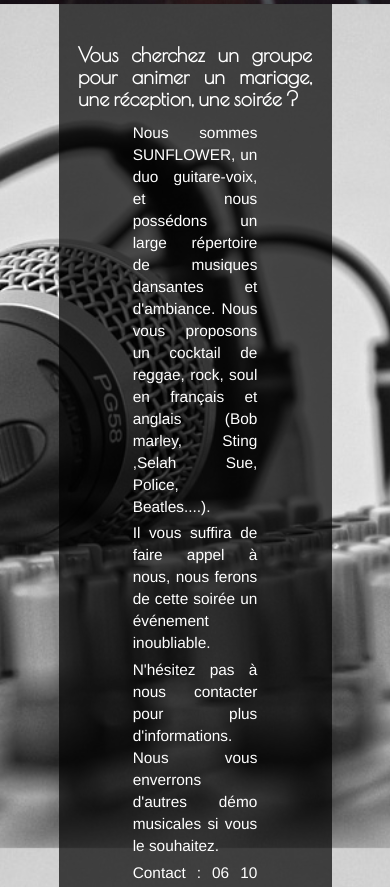
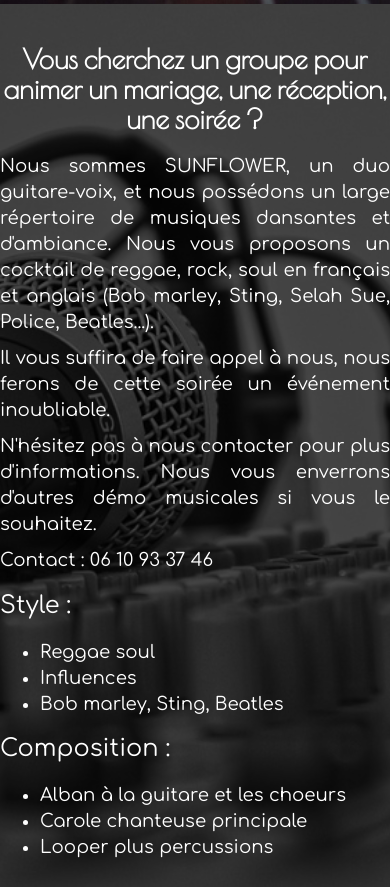
Before and after one commit to elo062/sunflower, a PHP site: page / in a window 390 px wide; the page is wider, and only the part inside the window is pictured. Shown: the part 1532-2419 px from the top of that part. Run offline with PHP 8.4, Linux system fonts and the light colour scheme; some libraries are stand-ins or nearby versions.

```diff
--- a/app/view/navigation.html.twig
+++ b/app/view/navigation.html.twig
@@ -16,8 +16,8 @@
                 <div class="contact">
                     <span>SUNFLOWER </span>
                     <span>
-                    <a href="tel:07.85.36.83.85">
-                    <i class="fa fa-phone" aria-hidden="true"></i>07.85.36.83.85
+                    <a href="tel: 06 10 93 37 46">
+                    <i class="fa fa-phone" aria-hidden="true"></i>06.10.93.37.46
                     </a>
                     </span>
                     <span><a href="mailto:contact@sunflower.com"><i class="fa fa-envelope" aria-hidden="true"></i>Envoyer un mail</a></span>
--- a/app/view/presentation.html.twig
+++ b/app/view/presentation.html.twig
@@ -1,11 +1,14 @@
 <section id="presentation">
-    <div>
+    <div class="container">
+        <div class="col-sm-12 col-lg-offset-1 col-lg-10">
+            <div class="row">
               <h2>﻿Vous cherchez un groupe pour animer un mariage, une réception, une soirée ?</h2>
-        <p>Nous sommes SUNFLOWER, un duo guitare-voix, et nous possédons un large répertoire de musiques dansantes et d'ambiance. Nous vous proposons un cocktail de reggae, rock, soul en français et anglais (Bob marley, Sting ,Selah Sue, Police, Beatles....).</p>
+                <p>Nous sommes SUNFLOWER, un duo guitare-voix, et nous possédons un large répertoire de musiques dansantes et d'ambiance. Nous vous proposons un cocktail de reggae, rock, soul en français et anglais (Bob marley, Sting, Selah Sue, Police, Beatles...).</p>
                 <p>Il vous suffira de faire appel à nous, nous ferons de cette soirée un événement inoubliable.</p>
                 <p>N'hésitez pas à nous contacter pour plus d'informations. Nous vous enverrons d'autres démo musicales si vous le souhaitez.</p>
                 <p>Contact : 06 10 93 37 46</p>
-        <h2>Style :</h2>
+
+               <h3>Style :</h3>
                 <p>
                 <ul>
                     <li>Reggae soul</li>
@@ -13,7 +16,7 @@
                     <li>Bob marley, Sting, Beatles</li>
                 </ul>
                 </p>
-        <h2>Composition :</h2>
+              <h3>Composition :</h3>
                 <p>
                 <ul>
                     <li>Alban à la guitare et les choeurs</li>
@@ -22,4 +25,6 @@
                 </ul>
                 </p>
             </div>
+        </div>
+    </div>
 </section>
--- a/assets/css/sass/style.scss
+++ b/assets/css/sass/style.scss
@@ -146,8 +146,6 @@ section h1 {
   margin:0;
 }
 
-/*on différencie la couleur 1 section sur 2*/
-
 #accueil{
   background-image: url('https://j.gifs.com/vo26nm.gif');
   background-repeat:no-repeat;
@@ -164,26 +162,36 @@ section h1 {
   background-position: center center;
 }
 
-#presentation div{
+#presentation .container{
   color: white;
   background-color: rgba(000, 000, 000, 0.7);
-  margin: auto;
+  //margin: auto;
   text-align: justify;
-  width: 70%;
-  padding: 5%;
-  font-size: 1.1em;
+  //width: 70%;
+  padding: 5% 0;
+  font-size: 1.3em;
+  font-family: 'Comfortaa';
 }
 
 #presentation div p, ul{
-  margin: 2%;
-  padding: 0px 50px;
+  //margin: 2%;
+  //padding: 0px 50px;
 }
 
 #presentation div h2{
   font-family: 'Poiret One', cursive;
   font-weight: bold;
-  font-size: 1.3em;
+  font-size: 1.5em;
   margin-bottom: 5%;
+  text-align: center;
+}
+
+#presentation h3{
+  //font-family: 'Poiret One', cursive;
+  //font-weight: bold;
+  //font-size: 1.5em;
+  margin: 5% 0;
+  text-align: justify;
 }
 
 #demo{
@@ -195,7 +203,7 @@ section h1 {
   //display: flex;
   //flex-direction: column;
   //justify-content: flex-start;
-  //align-items: center;
+  align-items: center;
 }
 
 #tarifs{
--- a/assets/css/style.css
+++ b/assets/css/style.css
@@ -86,7 +86,6 @@ section h1 {
   color: white;
   margin: 0; }
 
-/*on diff├®rencie la couleur 1 section sur 2*/
 #accueil {
   background-image: url("https://j.gifs.com/vo26nm.gif");
   background-repeat: no-repeat;
@@ -101,31 +100,32 @@ section h1 {
   background-size: cover;
   background-position: center center; }
 
-#presentation div {
+#presentation .container {
   color: white;
   background-color: rgba(0, 0, 0, 0.7);
-  margin: auto;
   text-align: justify;
-  width: 70%;
-  padding: 5%;
-  font-size: 1.1em; }
-
-#presentation div p, ul {
-  margin: 2%;
-  padding: 0px 50px; }
+  padding: 5% 0;
+  font-size: 1.3em;
+  font-family: 'Comfortaa'; }
 
 #presentation div h2 {
   font-family: 'Poiret One', cursive;
   font-weight: bold;
-  font-size: 1.3em;
-  margin-bottom: 5%; }
+  font-size: 1.5em;
+  margin-bottom: 5%;
+  text-align: center; }
+
+#presentation h3 {
+  margin: 5% 0;
+  text-align: justify; }
 
 #demo {
   background-image: url("../img/bg-demo.jpg");
   background-repeat: no-repeat;
   background-attachment: fixed;
   background-size: cover;
-  background-position: center center; }
+  background-position: center center;
+  align-items: center; }
 
 #tarifs {
   background-image: url("../img/bg-tarifs.jpg");
```
Also changed, not shown: 1 other file. Lines whose indentation alone changed are shown as unchanged.
